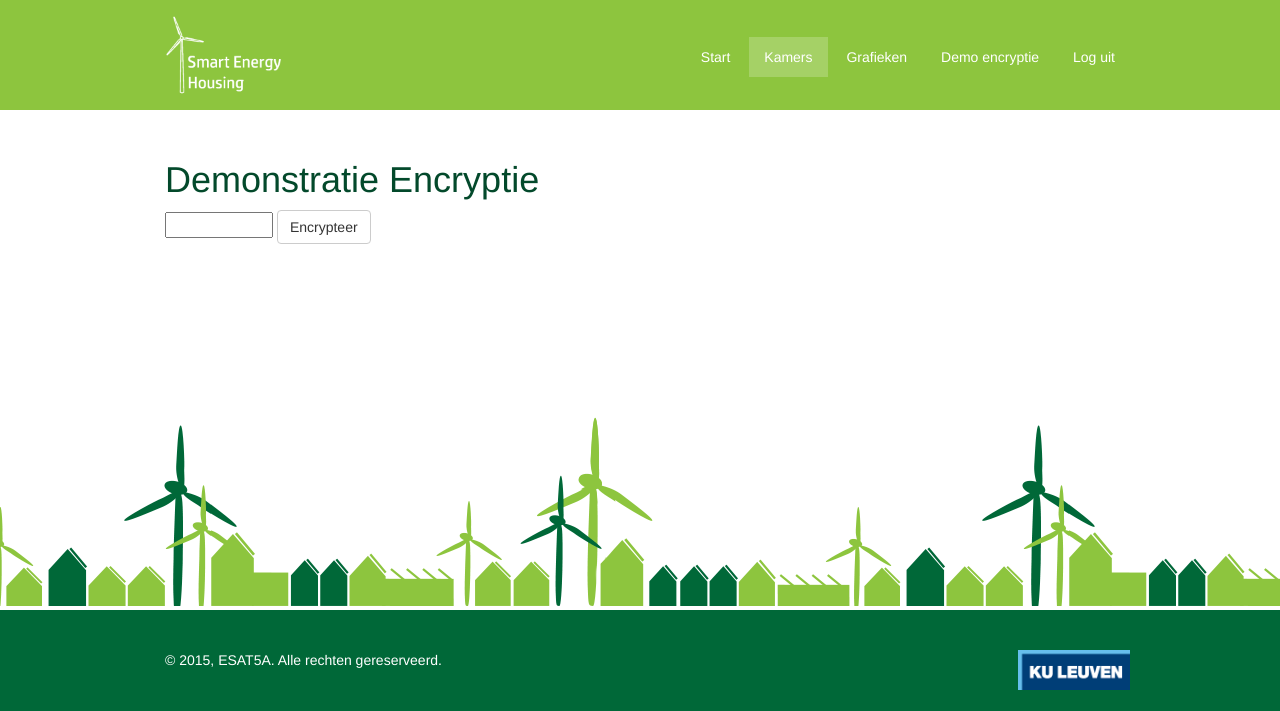
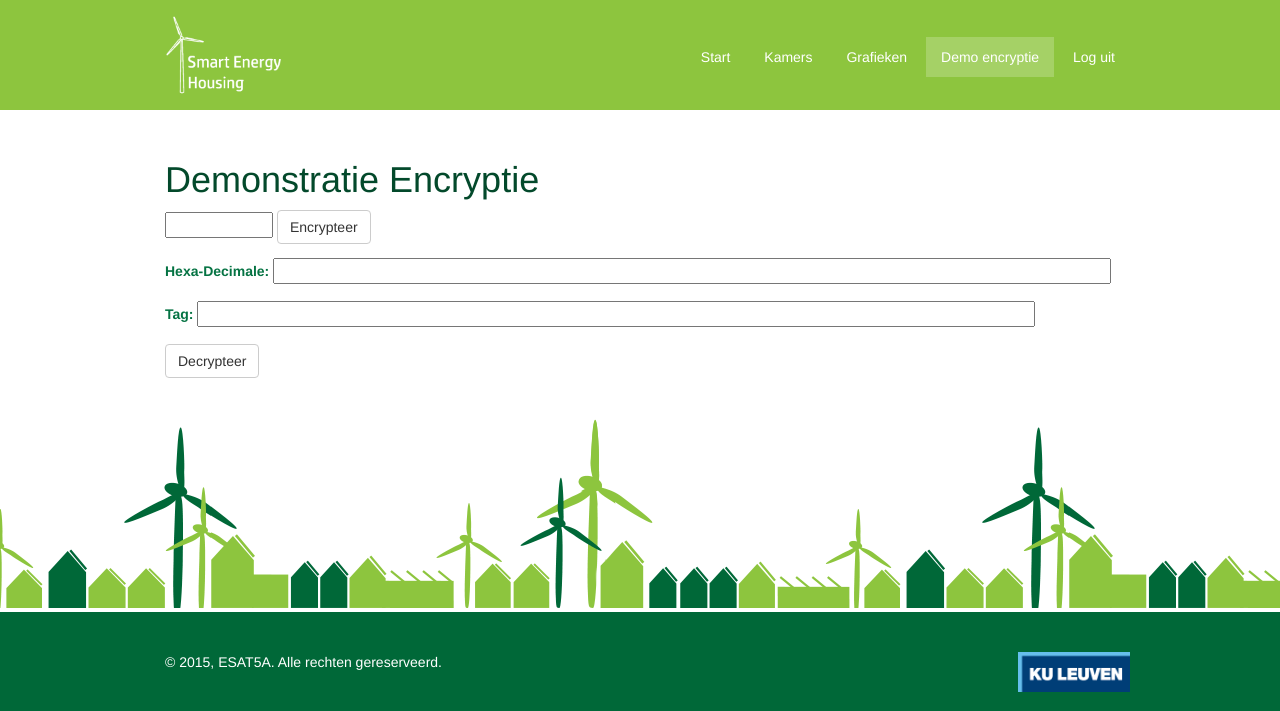
Before and after one commit to Tijs-B/ESAT-EnergyHousing, a Django app: page /demo_encryptie/ in a window 1280 px wide. Shown: the top 711 px of the page. Run offline with Django 3.2, Linux system fonts and the light colour scheme; parts of the project's set-up code (start-up, migrations or seed data) failed here and were passed over; some libraries are stand-ins or nearby versions.

Commit message:
Demo complete, enkel code bert werkt niet

```diff
--- a/smartgrid/demo.py
+++ b/smartgrid/demo.py
@@ -6,6 +6,6 @@ def demo(string):
        hex_value = '0x' + string.encode('hex')
        message = BitArray(hex = hex_value).bin
        a = NORX(32,4,1,128)
-       cipher_bit = a.AEADEnc(['0x1293','0x128746','0x218976','0x12123'],['0x127a','0x123c'],'010101010',message,'10101101010')
+       cipher_bit = a.AEADEnc(['0x1293','0x128746','0x218976','0x12123'],['0x127a','0x123c'],'010101010',message,'1010110101')
        cipher_hex = BitArray(bin=cipher_bit[0]).hex
-       return cipher_hex
+       return cipher_hex, cipher_bit[1]
--- a/smartgrid/templates/smartgrid/post_login/demo_encryptie.html
+++ b/smartgrid/templates/smartgrid/post_login/demo_encryptie.html
@@ -3,21 +3,44 @@
 {% block nav %}
 <ul class="nav">
     <li><a href="{% url 'smartgrid:home' %}">Start</a></li>
-    <li><a class="active" href="{% url 'smartgrid:rooms' %}">Kamers</a></li>
+    <li><a href="{% url 'smartgrid:rooms' %}">Kamers</a></li>
     <li><a href="{% url 'smartgrid:scenario' %}">Grafieken</a></li>
-   <li><a href="{% url 'smartgrid:demo_encryptie' %}">Demo encryptie</a></li>
+    <li><a class="active" href="{% url 'smartgrid:demo_encryptie' %}">Demo encryptie</a></li>
     <li><a href="{% url 'smartgrid:logout' %}">Log uit</a></li>
 </ul>
 {% endblock nav %}
 {% block content %}
-    <h1>Demonstratie Encryptie</h1>
+<h1>Demonstratie Encryptie</h1>
 
 <form action="#" method="get">
- <input type="text" value="" name="mytextbox" size="10"/>
- <input class="btn btn-default" type="submit"  value="Encrypteer" name="encryptbtn">
+    <input type="text" value="" name="mytextbox" size="10"/>
+    <input class="btn btn-default" type="submit" value="Encrypteer" name="encryptbtn">
 </form>
 
-{% if encryptie %}
-    <p> Resultaat: {{ encryptie }}</p>
+{% if gecodeerd %}
+<p>Resultaat:</p>
+<ul class="list-unstyled">
+    <li>Versleutelde boodschap: <code>{{ gecodeerd }}</code></li>
+    <li>Tag: <code>{{ tag1 }}</code></li>
+</ul>
 {% endif %}
+
+
+<form action="#" method="get">
+    <div class="form-group">
+        <label for="hex_value">Hexa-Decimale:</label>
+        <input type="text" value="" name="hexa" size="100">
+    </div>
+    <div class="form-group">
+        <label for="tag">Tag:</label>
+        <input type="text" value="" name="tag2" size="100">
+    </div>
+
+    <button type="submit" class="btn btn-default" name="dencryptbtn">Decrypteer</button>
+</form>
+{% if oorspronkelijk %}
+<p>oorspronkelijk:</p>
+
+{% endif %}
+
 {% endblock content %}
--- a/smartgrid/views.py
+++ b/smartgrid/views.py
@@ -11,6 +11,7 @@ import cgi
 
 from .models import *
 from demo import *
+from demo2 import*
 
 #GAMS
 # import sqlite3 as sq
@@ -147,12 +148,35 @@ def heatloadinvariable(request, appliance_id):
 
 
 def demo_encryptie(request):
-    encryptie = ''
+
+    gecodeerd = ''
+    tag1 = ''
+    hexa=''
+    tag2=''
+    oorspronkelijk = ''
+
+    if(request.GET.get('dencryptbtn')):
+        hexa=request.GET.get("hexa")
+        tag2 = request.GET.get("tag2")
+        oorspronkelijk = decrypt(hexa,tag2)
+
 
     if(request.GET.get('encryptbtn')):
-        encryptie = demo((request.GET.get('mytextbox')))
-    print encryptie
-    return render(request,'smartgrid/post_login/demo_encryptie.html',{ 'encryptie' : encryptie })
+       gecodeerd, tag1 = demo((request.GET.get('mytextbox')))
+
+    return render(request,'smartgrid/post_login/demo_encryptie.html',{ 'gecodeerd' : gecodeerd,
+                                                                       'tag1': tag1,
+                                                                       'oorspronkelijk': oorspronkelijk})
+# def demo_dencryptie(request):
+#     oorspronkelijk =''
+#     hexa=''
+#     tag=''
+#     if(request.GET.get('dencryptbtn')):
+#         hexa=request.GET.get("hexa")
+#         tag = request.GET.get("tag")
+#         oorspronkelijk = decrypt(hexa,tag)
+#
+#     return render(request,'smartgrid/post_login/demo_encryptie.html',{ 'oorspronkelijk' : oorspronkelijk})
 
 
 
```
Also changed, not shown: smartgrid/demo2.py (added, +19 -0 lines).
